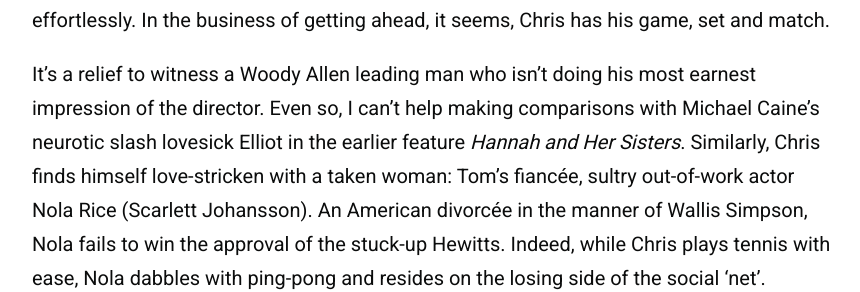
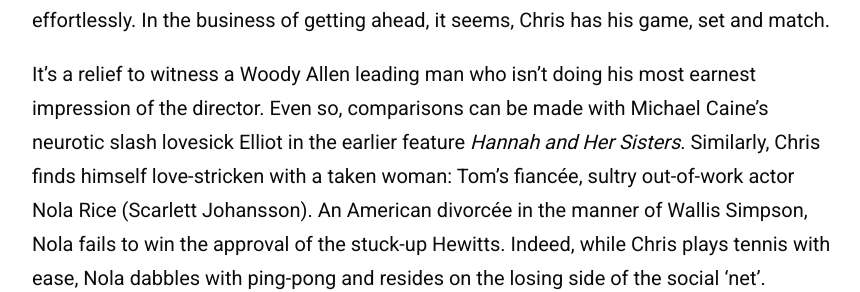
Before and after one commit to zoeurl/zoedowney.github.io, a Jekyll site: the page built from _posts/2024-2-22-match-point.md, in a window 1280 px wide and 900 px high, scrolled down 2165 px. Shown: the part 198-490 px from the top of the window, without its empty margins (208-1068 px from the left). Built offline with Jekyll 4.4.1, drawn with Linux system fonts in a browser that asks for light colours.

Commit message:
Update 2024-2-22-match-point.md

```diff
--- a/_posts/2024-2-22-match-point.md
+++ b/_posts/2024-2-22-match-point.md
@@ -19,7 +19,7 @@
 
 Like Ripley, Chris does some studying. He brushes up on [Dostoevsky](https://en.wikipedia.org/wiki/Crime_and_Punishment) and whips it out to reel in future parents-in-law Alec and Eleanor Hewitt (Brian Cox and Penelope Wilton). Rather than [jazz](https://www.youtube.com/watch?v=mT-fOr29OfA&t=1s&ab_channel=TomasvdB), it’s opera that ratifies the bond between Chris and Tom. As is often told, an appreciation of the arts lays down the slippery bridge that allows for class mobility. Chris’ limited access to wealth is irrelevant, his aspirations against modest circumstances: admirable. If he can mime along to ‘[_La_ bloody _Traviata_](https://en.wikipedia.org/wiki/La_traviata)’, then he could be ‘groomed’ to be one of them. Tom’s sister, Emily Mortimer’s well-meaning but guileless Chloë, is immediately lured in by Chris’ struggle. Sensing her enamoration, he woos her effortlessly. In the business of getting ahead, it seems, Chris has his game, set and match.
 
-It’s a relief to witness a Woody Allen leading man who isn’t doing his most earnest impression of the director. Even so, I can't help making comparisons with Michael Caine’s neurotic slash lovesick Elliot in the earlier feature _Hannah and Her Sisters_. Similarly, Chris finds himself love-stricken with a taken woman: Tom’s fiancée, sultry out-of-work actor Nola Rice (Scarlett Johansson). An American divorcée in the manner of Wallis Simpson, Nola fails to win the approval of the stuck-up Hewitts. Indeed, while Chris plays tennis with ease, Nola dabbles with ping-pong and resides on the losing side of the social ‘net’. Despite having already gained an ‘in’ with Chloë, Chris’ next move is to seduce Nola. It’s an inexplicable play that could render his final hand overdrawn, but he cannot resist pulling another card from the deck.
+It’s a relief to witness a Woody Allen leading man who isn’t doing his most earnest impression of the director. Even so, comparisons can be made with Michael Caine’s neurotic slash lovesick Elliot in the earlier feature _Hannah and Her Sisters_. Similarly, Chris finds himself love-stricken with a taken woman: Tom’s fiancée, sultry out-of-work actor Nola Rice (Scarlett Johansson). An American divorcée in the manner of Wallis Simpson, Nola fails to win the approval of the stuck-up Hewitts. Indeed, while Chris plays tennis with ease, Nola dabbles with ping-pong and resides on the losing side of the social ‘net’. Despite having already gained an ‘in’ with Chloë, Chris’ next move is to seduce Nola. It’s an inexplicable play that could render his final hand overdrawn, but he cannot resist pulling another card from the deck.
 
 It is on this essential, but tiresome, male conflict that _Match Point_ rests: does our protagonist choose wealth, standing and security tethered to a lukewarm coupling, or sacrifice it all for a less fortunate woman who tempts him via her sirenesque, sexual magnetism? It's a big ask to sympathise with such a boyish predicament, or the ludicrous final act it unfurls. Still, _Match Point_ is sharper around the edges than Allen’s previous catalogue. It’s a cool and hollow piece, emptied of heart, but perhaps more faithful to life for it. Allen remains skilled in eliciting interest in moneyed mundanity, offering a slice of the everyday that is oftentimes more appealing than that itself. Above all, it’s a chilling demonstration of the amorality of fate, surrendering to the notion that existence has ‘no purpose, no design’—an honest thesis carelessly misapplied to enable the chaos of its main character’s selfish dealings and conveniently sideline his [culpability](https://www.theguardian.com/film/2023/sep/08/woody-allen-venice-applause-metoo) for them.
 
```
